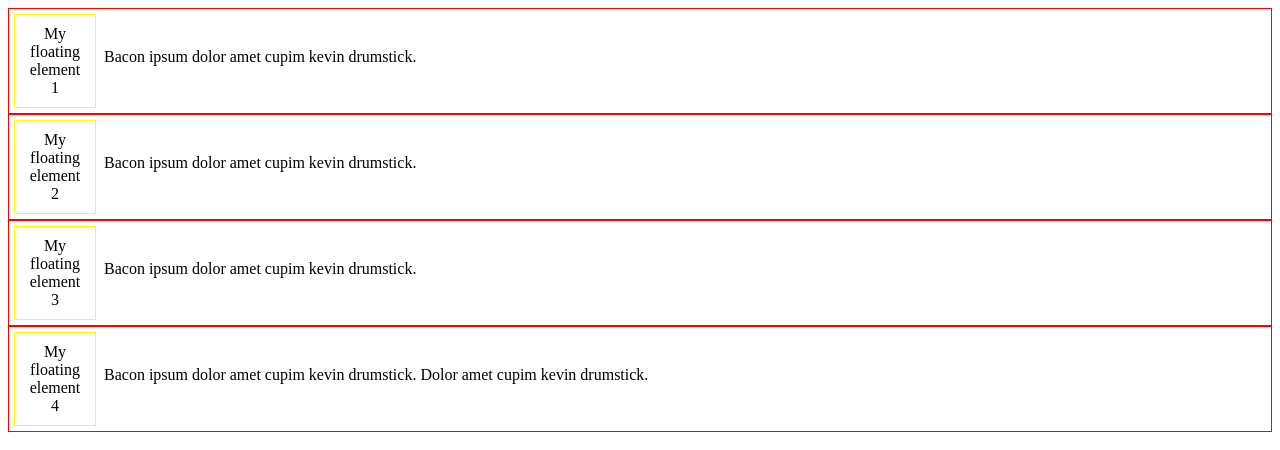
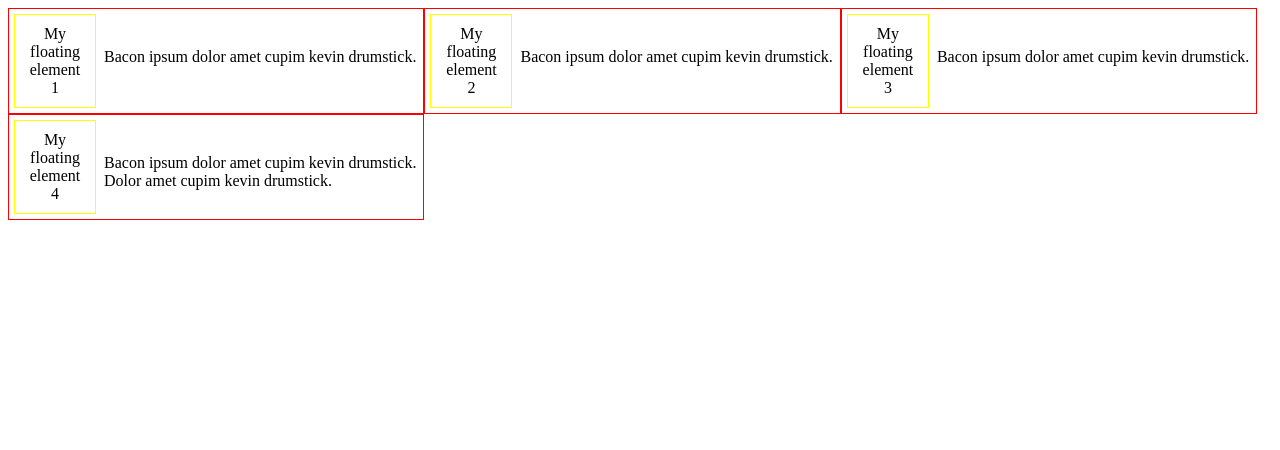
Before and after one commit to mehrdust/css_test, a plain HTML site: page index.html in a window 1280 px wide. Drawn offline with Linux system fonts and the light colour scheme.

Commit message:
This commit covers task C:
For this task we want to maintain the same layout as previous tasks with screen width less than 960px (1 column and 4 rows). With screen wider than 960px we will have 3 columns and 2 rows.

```diff
--- a/style.css
+++ b/style.css
@@ -21,3 +21,10 @@
 	height: 25%;
 	margin: auto;
 }
+
+@media screen and (min-width: 960px) {
+	.container {
+		width: 32%;
+		float: left;
+	}
+}
```
Also changed, not shown: 1 other file.
